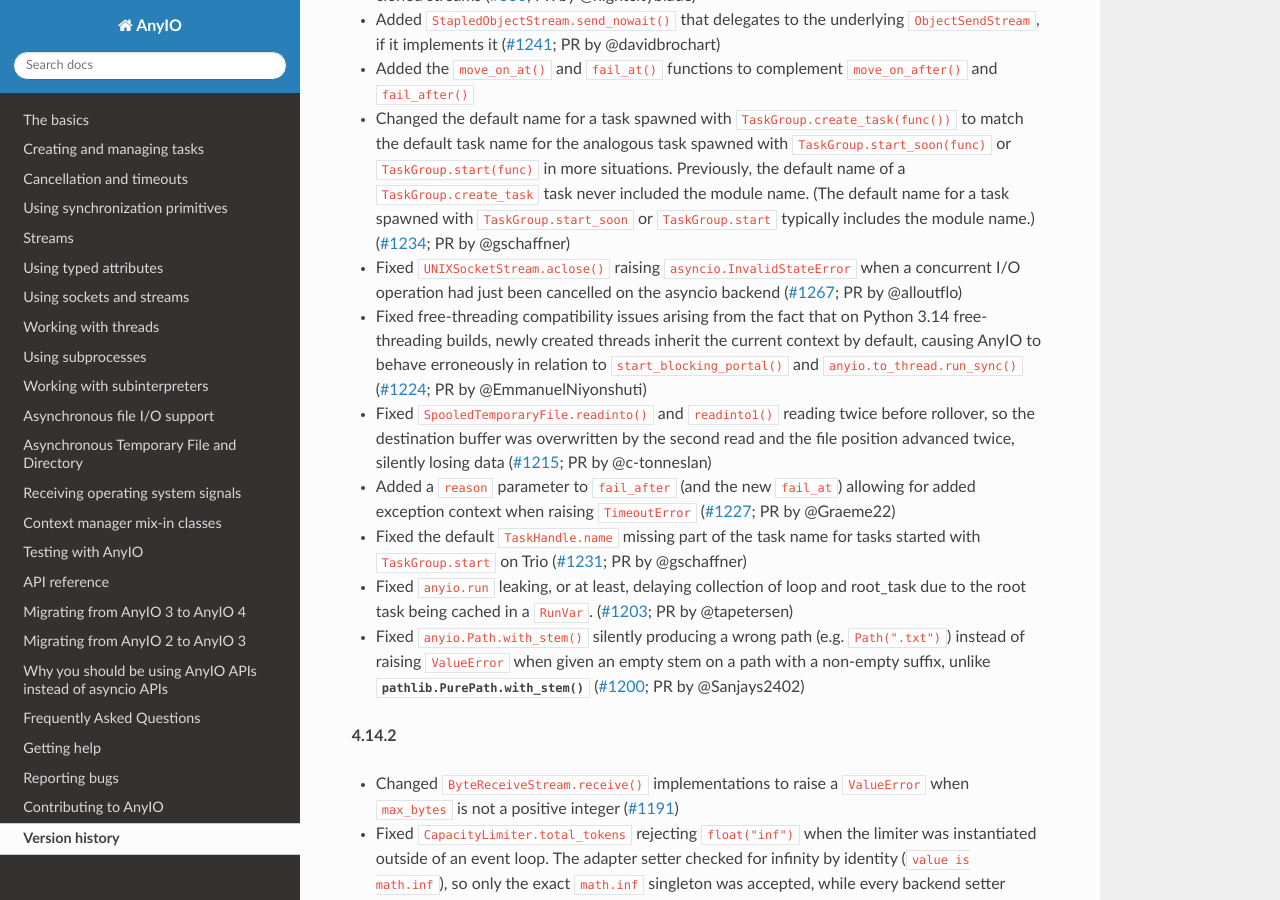
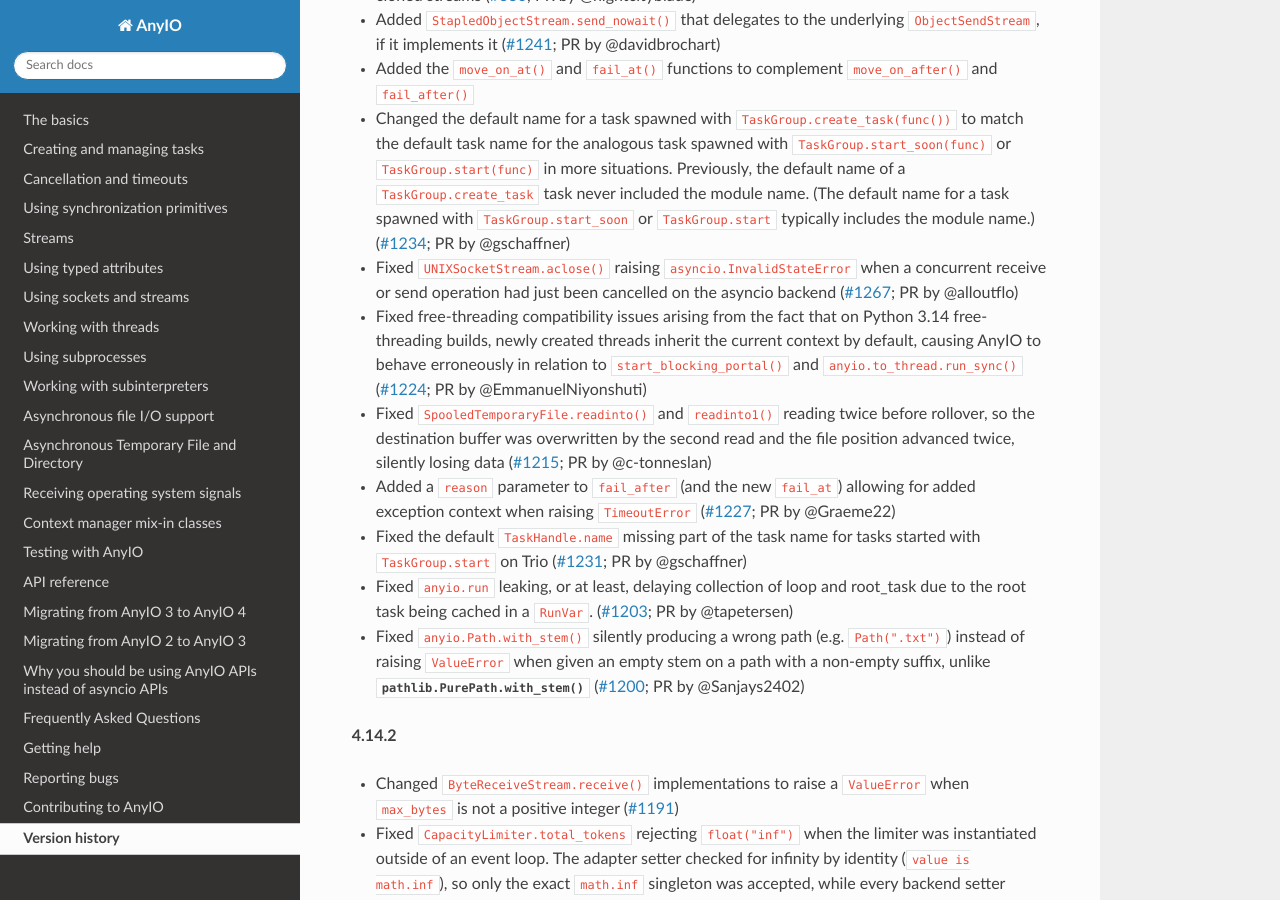
Before and after one commit to agronholm/anyio, a Sphinx documentation site: the page built from docs/versionhistory.rst, in a window 1280 px wide and 900 px high, scrolled down 345 px. Built offline with Sphinx 7.4.7 and the Read the Docs theme 3.1.0, drawn with Linux system fonts in a browser that asks for light colours; the version number could not be read and is left out.

Commit message:
Clarify UNIX socket changelog entry

```diff
--- a/docs/versionhistory.rst
+++ b/docs/versionhistory.rst
@@ -24,7 +24,7 @@ This library adheres to `Semantic Versioning 2.0 <http://semver.org/>`_.
   ``TaskGroup.start`` typically includes the module name.)
   (`#1234 <https://github.com/agronholm/anyio/pull/1234>`_; PR by @gschaffner)
 - Fixed ``UNIXSocketStream.aclose()`` raising ``asyncio.InvalidStateError`` when a
-  concurrent I/O operation had just been cancelled on the asyncio backend
+  concurrent receive or send operation had just been cancelled on the asyncio backend
   (`#1267 <https://github.com/agronholm/anyio/issues/1267>`_; PR by @alloutflo)
 - Fixed free-threading compatibility issues arising from the fact that on Python 3.14
   free-threading builds, newly created threads inherit the current context by default,
```
